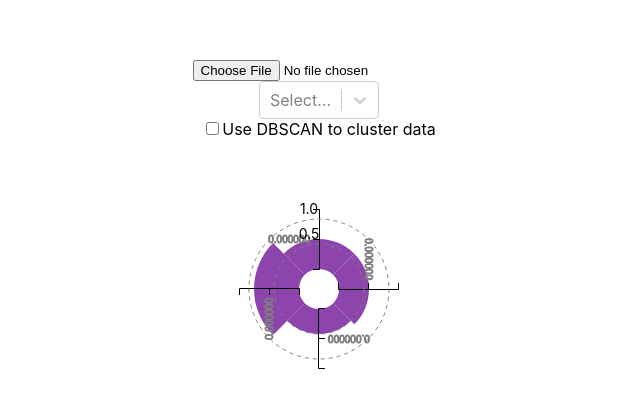
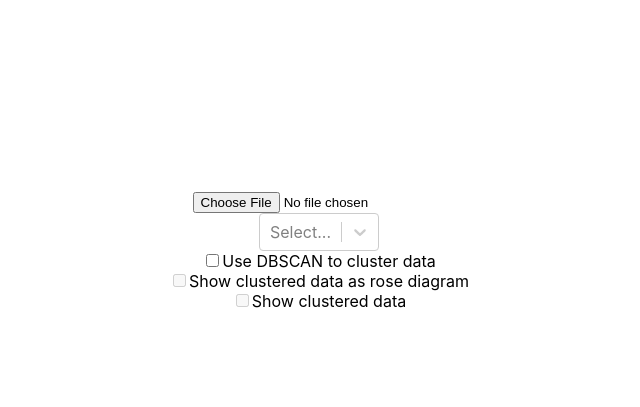
Before and after one commit to Flips2001/practicalWork, a React (Create React App) app: page / in a window 1280 px wide. Shown: the part 149-556 px from the top of the page, without its empty margins (321-961 px from the left). Built offline with nearby package versions, Linux system fonts and the light colour scheme; the HTML template or start-up script is replaced by a standard one.

Commit message:
added rose diagram

```diff
--- a/src/App.tsx
+++ b/src/App.tsx
@@ -4,14 +4,16 @@ import {Map} from "./components/map/Map";
 import {Selector} from "./components/inputs/Selector";
 import {validateOrReject} from "class-validator";
 import {action, replay} from "./data/Replay";
-import {RoseDiagram} from "./components/rosediagram/RoseDiagram";
 import {Checkbox} from "./components/inputs/Checkbox";
 
 function App() {
 
 	const [replay, setReplay] = useState<replay | null>(null);
 	const [selectedAction, setSelectedAction] = useState<action[] | undefined>(undefined);
-	const [checked, setChecked] = React.useState(false);
+
+	const [cluster, setCluster] = React.useState(false);
+	const [showRose, setShowRose] = React.useState(false);
+	const [showScatterData, setShowScatterData] = React.useState(false);
 
 	async function validateOrRejectExample(input: any) {
 		try {
@@ -43,6 +45,7 @@ function App() {
 		}
 	};
 
+
 	return (
 		<div className="App">
 			<header className="App-header">
@@ -52,9 +55,11 @@ function App() {
 					onChange={handleChange}
 				/>
 				<Selector onSelect={filterActions} data={replay?.actionsByType}/>
-				<Checkbox onSelect={(checked) => setChecked(checked)} title={"Use DBSCAN to cluster data"}/>
-				{replay && <Map replay={replay} actions={selectedAction} cluster={checked}/>}
-				<RoseDiagram size={300}/>
+				<Checkbox onSelect={setCluster} title={"Use DBSCAN to cluster data"}/>
+				<Checkbox onSelect={setShowRose} title={"Show clustered data as rose diagram"} disabled={!cluster}/>
+				<Checkbox onSelect={setShowScatterData} title={"Show clustered data"} disabled={!showRose}/>
+				{replay && <Map replay={replay} actions={selectedAction} cluster={cluster} showRose={showRose}
+					showScatterData={showScatterData}/>}
 			</header>
 		</div>
 	);
--- a/src/components/inputs/Checkbox.tsx
+++ b/src/components/inputs/Checkbox.tsx
@@ -3,9 +3,10 @@ import React from "react";
 interface SelectorProps {
 	onSelect: (checked: boolean) => void
 	title?: string
+	disabled?: boolean
 }
 
-export const Checkbox: React.FunctionComponent<SelectorProps> = ({onSelect, title}) => {
+export const Checkbox: React.FunctionComponent<SelectorProps> = ({onSelect, title, disabled}) => {
 
 	const [checked, setChecked] = React.useState(false);
 
@@ -18,6 +19,7 @@ export const Checkbox: React.FunctionComponent<SelectorProps> = ({onSelect, titl
 		<div>
 			<label>
 				<input
+					disabled={disabled}
 					type="checkbox"
 					checked={checked}
 					onChange={handleChange}
--- a/src/components/map/Map.tsx
+++ b/src/components/map/Map.tsx
@@ -8,10 +8,12 @@ interface MapProps {
 	replay: replay
 	actions?: action[]
 	cluster?: boolean
+	showRose?: boolean
+	showScatterData?: boolean
 }
 
 
-export const Map: React.FunctionComponent<MapProps> = ({replay, actions, cluster}) => {
+export const Map: React.FunctionComponent<MapProps> = ({replay, actions, cluster, showRose, showScatterData}) => {
 	const img = new Image();
 	img.src = Maps[replay.map.name];
 	const size = {height: img.height, width: img.width};
@@ -32,7 +34,8 @@ export const Map: React.FunctionComponent<MapProps> = ({replay, actions, cluster
 
 	return (
 		<sc.Root>
-			{newActions && <PlotClusters actions={newActions} mapSize={replay.map.size} size={size} cluster={cluster}/>}
+			{newActions &&
+          <PlotClusters actions={newActions} cluster={cluster} showRose={showRose} showScatterData={showScatterData}/>}
 			<img src={Maps[replay.map.name]} alt={"map"}/>
 		</sc.Root>
 	);
--- a/src/components/point/createCluster.tsx
+++ b/src/components/point/createCluster.tsx
@@ -1,13 +1,10 @@
 import React from "react";
 import * as sc from "./point.sc";
 import {position} from "../../data/Replay";
-import {size} from "./point";
 
 interface CreatClusterProps {
 	cluster: position[]
 	color?: string
-	mapSize: size
-	trueSize: size
 }
 
 export const CreatCluster: React.FunctionComponent<CreatClusterProps> = ({cluster, color}) => {
--- a/src/components/point/point.tsx
+++ b/src/components/point/point.tsx
@@ -11,12 +11,12 @@ export type size = {
 
 interface PointProps {
 	actions: action[];
-	mapSize: size
-	size: size;
 	cluster?: boolean
+	showRose?: boolean
+	showScatterData?: boolean
 }
 
-export const PlotClusters: React.FunctionComponent<PointProps> = ({mapSize, actions, size, cluster,}) => {
+export const PlotClusters: React.FunctionComponent<PointProps> = ({actions, cluster, showRose, showScatterData}) => {
 
 	const colors = ["red", "orange", "yellow", "green", "blue", "purple", "pink", "maroon", "olive", "navy", "teal", "gold", "lavender", "crimson"];
 
@@ -25,7 +25,7 @@ export const PlotClusters: React.FunctionComponent<PointProps> = ({mapSize, acti
 	});
 
 	const dbscan = new DBSCAN();
-	const clusters = dbscan.run(data, 50, 5);
+	const clusters = dbscan.run(data, 50, 6);
 
 	const clusterData = clusters.map((cluster) => {
 		return cluster.map((index) => {
@@ -42,14 +42,13 @@ export const PlotClusters: React.FunctionComponent<PointProps> = ({mapSize, acti
 		return (
 			<div>
 				{clusterData.map((cluster, index) => {
-					return (<><CreatRoseDiagram cluster={cluster} mapSize={mapSize} trueSize={size}/>
-						<CreatCluster cluster={cluster} mapSize={mapSize} trueSize={size} color={colors[index]}/></>);
-
+					if (showRose)
+						return <CreatRoseDiagram cluster={cluster} showScatterData={showScatterData}/>;
+					else
+						return <CreatCluster cluster={cluster} color={colors[index]}/>;
 				})}
 			</div>
 		);
 	}
-
-	return <CreatCluster cluster={notClusteredData} mapSize={mapSize} trueSize={size}/>;
-
+	return <CreatCluster cluster={notClusteredData}/>;
 };
--- a/src/components/rosediagram/CreateRoseDiagram.sc.ts
+++ b/src/components/rosediagram/CreateRoseDiagram.sc.ts
@@ -5,14 +5,13 @@ export interface RootPros {
 		x: number;
 		y: number
 	}
-	color?: string
 }
 
-export const Point = styled("div")<RootPros>`
-  background-color: ${(props) => props.color ?? "pink"};
-  width: 10px;
-  height: 10px;
+export const Root = styled("div")<RootPros>`
   position: absolute;
   left: ${(props) => props.position.x}px;
   bottom: ${(props) => props.position.y}px;
+  height: 300px;
+  width: 300px;
+  transform: translate(-50%, 50%) rotate(-45deg);
 `;
--- a/src/components/rosediagram/CreateRoseDiagram.tsx
+++ b/src/components/rosediagram/CreateRoseDiagram.tsx
@@ -1,16 +1,16 @@
 import React from "react";
 import * as sc from "./CreateRoseDiagram.sc";
 import {position} from "../../data/Replay";
-import {size} from "../point/point";
+import {RoseDiagram} from "./RoseDiagram";
+import {CreatCluster} from "../point/createCluster";
 
 
 interface CreatRoseDiagramProps {
 	cluster: position[]
-	mapSize: size
-	trueSize: size
+	showScatterData?: boolean
 }
 
-export const CreatRoseDiagram: React.FunctionComponent<CreatRoseDiagramProps> = ({cluster, mapSize, trueSize}) => {
+export const CreatRoseDiagram: React.FunctionComponent<CreatRoseDiagramProps> = ({cluster, showScatterData}) => {
 
 	const calcCenter = (data: position[]) => {
 
@@ -26,12 +26,40 @@ export const CreatRoseDiagram: React.FunctionComponent<CreatRoseDiagramProps> =
 		return center;
 	};
 
+	const separateByRadialPosition = (data: position[], center: position, numBulks: number) => {
+		const bulks: position[][] = Array.from({length: numBulks}, () => []);
+		data.forEach(point => {
+			const dx = point.x - center.x;
+			const dy = point.y - center.y;
+			const angle = Math.atan2(dy, dx);
+			const bulkIndex = Math.floor((angle + Math.PI) / (2 * Math.PI) * numBulks);
+			bulks[bulkIndex].push(point);
+		});
+		return bulks;
+	};
+
+	const colors = ["red", "orange", "yellow", "green", "blue", "purple", "pink", "maroon", "olive", "navy", "teal", "gold", "lavender", "crimson"];
+
 	const center = calcCenter(cluster);
+	const bulks = separateByRadialPosition(cluster, center, 6).reverse();
+
+	const data = bulks.map((bulk, index) => {
+		return {
+			angle: index.toString(),
+			"percentOfItems": (bulk.length / cluster.length) * 2
+		};
+	});
+
+	console.log(data);
 
 	return (
-		<div>
-			<></>
-			<sc.Point position={center} color={"pink"}/>
-		</div>
+		<>
+			{showScatterData && bulks.map((cluster, index) => {
+				return <CreatCluster cluster={cluster} color={colors[index]}/>;
+			})}
+			<sc.Root position={center}>
+				<RoseDiagram data={data} size={300}/>
+			</sc.Root>
+		</>
 	);
 };
--- a/src/components/rosediagram/RoseDiagram.tsx
+++ b/src/components/rosediagram/RoseDiagram.tsx
@@ -1,49 +1,32 @@
 import React from "react";
 import {Chart} from "./windrosecomponent/Windrose";
 
+type chartData = {
+	angle: string,
+	"percentOfItems": number
+}
 
 export interface RoseDiagramProps {
 	size?: number
+	data: chartData[]
 }
 
-export const RoseDiagram: React.FunctionComponent<RoseDiagramProps> = ({size}) => {
-
-	const data = {
-		chartData: [
-			{
-				angle: "Top",
-				"deaths": 0.6,
-			},
-			{
-				angle: "Left",
-				"deaths": 0.6,
-			},
-			{
-				angle: "Bot",
-				"deaths": 0.5,
-			},
-			{
-				angle: "Right",
-				"deaths": 0.9,
-			},
-
-		],
-		columns: ["angle", "deaths"],
-	};
+export const RoseDiagram: React.FunctionComponent<RoseDiagramProps> = ({size, data}) => {
 
 	return (
 		<div>
 			<Chart
 				/* eslint-disable-next-line @typescript-eslint/ban-ts-comment */
 				// @ts-ignore
-				chartData={data.chartData}
-				columns={["angle", "deaths"]}
+				chartData={data}
+				columns={["angle", "percentOfItems"]}
 				height={size}
 				width={size}
 				responsive
 				legendGap={10}
 				hideLabel
 				hideLegend
+				hideCircles
 			/>
 		</div>
 	);
--- a/src/components/rosediagram/windrosecomponent/Types.tsx
+++ b/src/components/rosediagram/windrosecomponent/Types.tsx
@@ -127,6 +127,7 @@ export interface ChartPropTypes extends React.HTMLProps<HTMLDivElement> {
 	legendGap: number;
 	hideLabel?: boolean;
 	hideLegend?: boolean;
+	hideCircles?: boolean;
 }
 
 export const ChartDefaultProps: ChartPropTypes = {
--- a/src/components/rosediagram/windrosecomponent/Windrose.tsx
+++ b/src/components/rosediagram/windrosecomponent/Windrose.tsx
@@ -18,7 +18,8 @@ export function Chart(props: ChartPropTypes) {
 		responsive,
 		legendGap,
 		hideLabel,
-		hideLegend
+		hideLegend,
+		hideCircles,
 	} = props;
 	const containerRef = React.useRef<SVGSVGElement>(null);
 	const axisContainerRef = React.useRef<HTMLDivElement>(null);
@@ -153,7 +154,7 @@ export function Chart(props: ChartPropTypes) {
 					(90 - angleOffset)
 				})translate(${outerRadius + 30},0)`;
 			});
-		{
+
 		!hideLabel &&
 		label
 			.append("text")
@@ -167,7 +168,7 @@ export function Chart(props: ChartPropTypes) {
 			.attr("transform", "rotate(90)translate(0,-9)")
 			.text((d) => d.angle)
 			.style("font-size", 14);
-			g.selectAll(".axis")
+		!hideCircles && g.selectAll(".axis")
 			.data(d3.range(angle.domain()[1]))
 			.enter()
 			.append("g")
@@ -180,20 +181,20 @@ export function Chart(props: ChartPropTypes) {
 					// @ts-ignore
 					.scale(radius.copy().range([-innerRadius, -(outerRadius + 10)])),
 			);
-		}
+
 		const yAxis = g.append("g").attr("text-anchor", "middle");
 		const yTick = yAxis
 			.selectAll("g")
 			.data(y.ticks(3).slice(1))
 			.enter()
 			.append("g");
-		yTick
+		!hideCircles && yTick
 			.append("circle")
 			.attr("fill", "none")
 			.attr("stroke", "gray")
 			.attr("stroke-dasharray", "4,4")
 			.attr("r", y);
-		yTick
+		!hideCircles && yTick
 			.append("text")
 			.attr("y", (d) => -y(d))
 			.attr("dy", "-0.35em")
```
Lines whose indentation alone changed are shown as unchanged.
